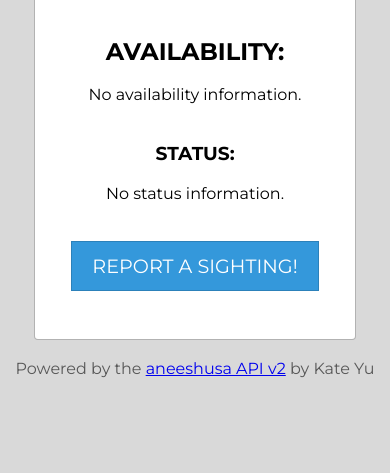
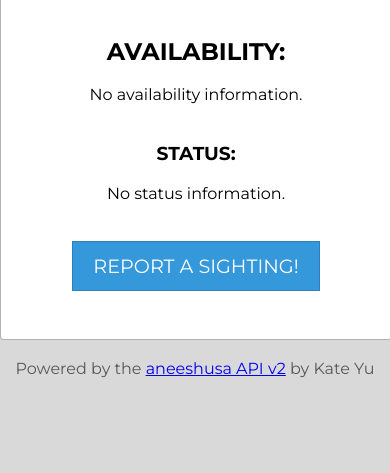
Before and after one commit to ehzhang/whereisaneesh, a plain HTML site: page index.html in a window 390 px wide. Shown: the part 371-844 px from the top of the page. Drawn offline with Linux system fonts and the light colour scheme; no server answers.

Commit message:
make it responsive

```diff
--- a/index.html
+++ b/index.html
@@ -82,9 +82,17 @@
       padding: 12px 20px;
     }
 
+    @media only screen and (max-width: 480px) {
+      body > .content {
+        width: 100%;
+      }
+    }
+
   </style>
 
-  <body ng-app>
+  <meta name="viewport" content="width=device-width, initial-scale=1.0">
+
+  <body>
 
   <div class='content'>
     <h1>ANEESH</h1>
```
